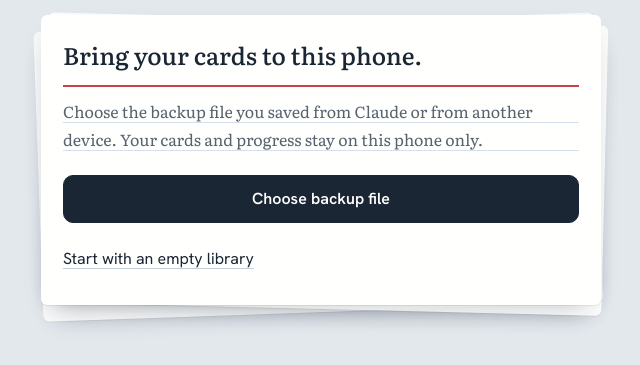
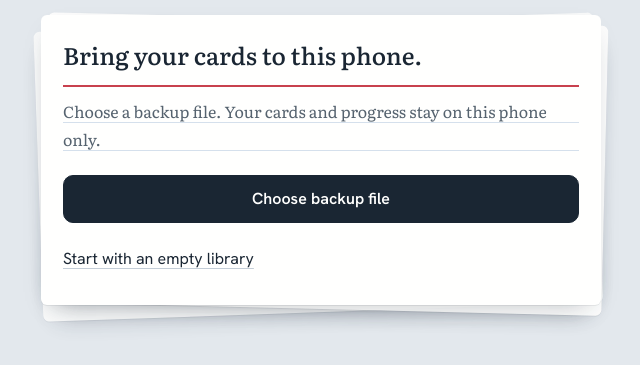
Before and after one commit to Manvi-G/ux-recall, a plain HTML site: page index.html in a window 1280 px wide. Shown: the part 45-410 px from the top of the page, without its empty margins (319-959 px from the left). Drawn offline with Linux system fonts and the light colour scheme.

Commit message:
Update backup file prompt in statusView function

```diff
--- a/index.html
+++ b/index.html
@@ -318,7 +318,7 @@ function render(){
 function statusView(){
   return '<header class="top"><span class="brand">UX recall</span></header>'+
     '<div class="stack"><div class="icard"><div class="head"><p class="today-line" tabindex="-1" data-focus>Bring your cards to this phone.</p></div>'+
-    '<p class="today-sub">Choose the backup file you saved from Claude or from another device. Your cards and progress stay on this phone only.</p>'+
+    '<p class="today-sub">Choose a backup file. Your cards and progress stay on this phone only.</p>'+
     '<button class="btn primary block" data-act="importbk">Choose backup file</button>'+
     '<p style="margin:14px 0 0"><button class="linkbtn" data-act="startempty">Start with an empty library</button></p>'+
     '<input type="file" id="bkfile" accept="application/json,.json" class="sr" tabindex="-1"></div></div>';
```
